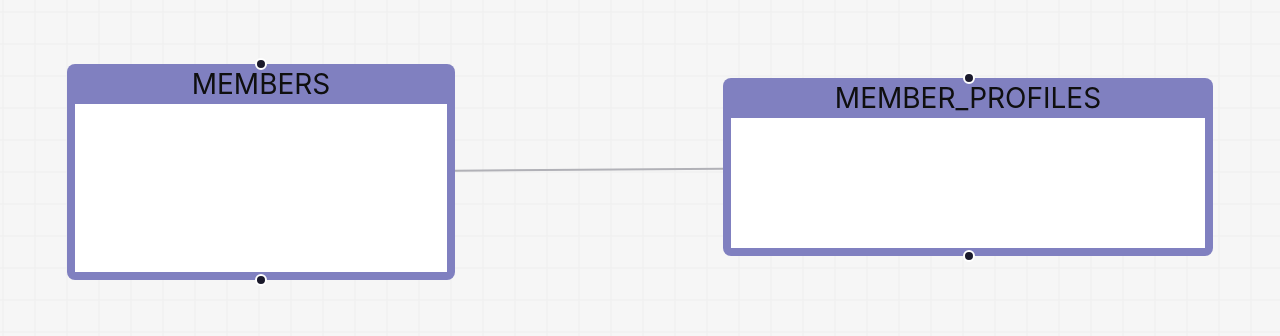
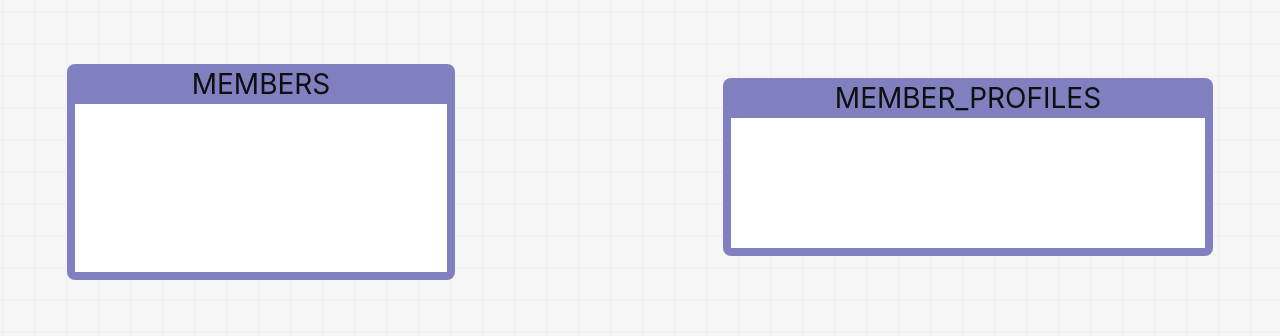
Before and after one commit to s-kai273/ersflute, a React (Vite) app: page / in a window 1280 px wide. Shown: the part 228-564 px from the top of the page. Built offline with nearby package versions, Linux system fonts and the light colour scheme.

Commit message:
delete unnecessary Handle from TableNode

```diff
--- a/src/components/atoms/tableNode/index.tsx
+++ b/src/components/atoms/tableNode/index.tsx
@@ -1,4 +1,4 @@
-import { Handle, NodeProps, Position } from "@xyflow/react";
+import { NodeProps } from "@xyflow/react";
 import { Table } from "../../../types/table";
 
 export function TableNode({ width, height, ...props }: NodeProps) {
@@ -18,8 +18,6 @@ export function TableNode({ width, height, ...props }: NodeProps) {
       <div className="nodrag flex-1 w-full px-1 pb-1">
         <div className="w-full h-full bg-white"></div>
       </div>
-      <Handle type="source" position={Position.Top} />
-      <Handle type="target" position={Position.Bottom} />
     </div>
   );
 }
```
